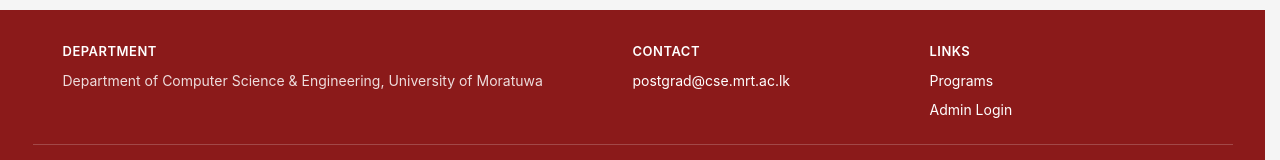
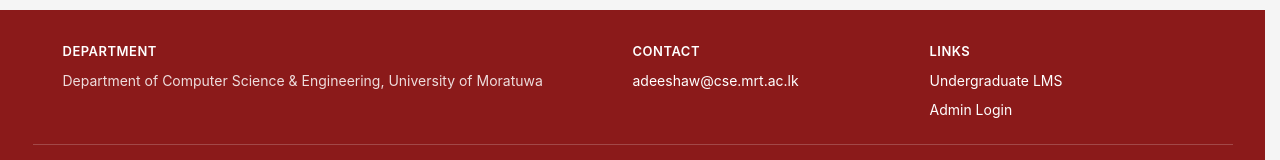
Before and after one commit to Geesara-Abenayaka/Software-Group-Project, a React (Vite) app: page /login in a window 1280 px wide. Shown: the part 766-926 px from the top of the page. Built offline with nearby package versions, Linux system fonts and the light colour scheme; no server answers.

Commit message:
feat(layout): footer contact email and Undergraduate LMS link instead of Programs

```diff
--- a/src/components/SiteFooter.jsx
+++ b/src/components/SiteFooter.jsx
@@ -11,12 +11,16 @@ function SiteFooter() {
         </div>
         <div>
           <h2 className="site-footer__heading">Contact</h2>
-          <a href="mailto:postgrad@cse.mrt.ac.lk">postgrad@cse.mrt.ac.lk</a>
+          <a href="mailto:adeeshaw@cse.mrt.ac.lk">adeeshaw@cse.mrt.ac.lk</a>
         </div>
         <nav aria-label="Footer">
           <h2 className="site-footer__heading">Links</h2>
           <ul className="site-footer__links">
-            <li><Link to="/">Programs</Link></li>
+            <li>
+              <a href="https://online.uom.lk/login/index.php" target="_blank" rel="noopener noreferrer">
+                Undergraduate LMS
+              </a>
+            </li>
             <li><Link to="/login">Admin Login</Link></li>
           </ul>
         </nav>
```
